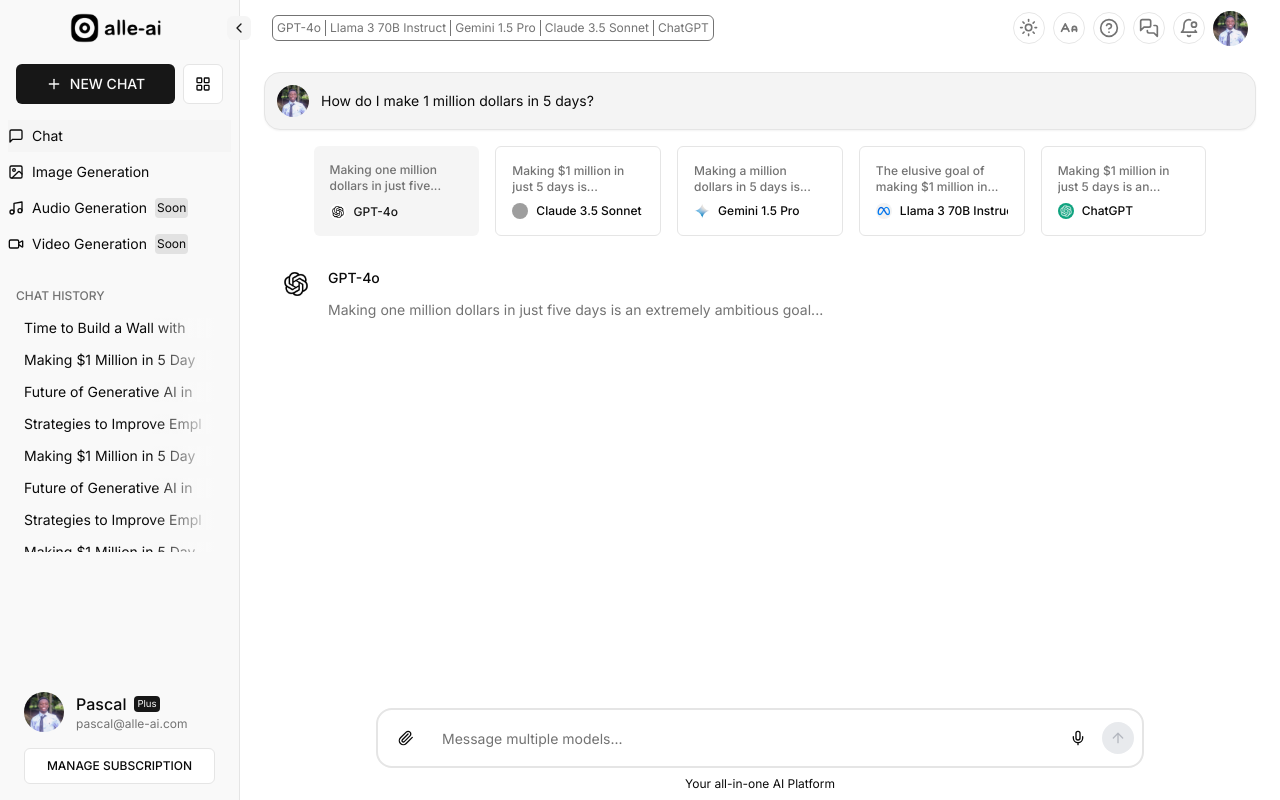
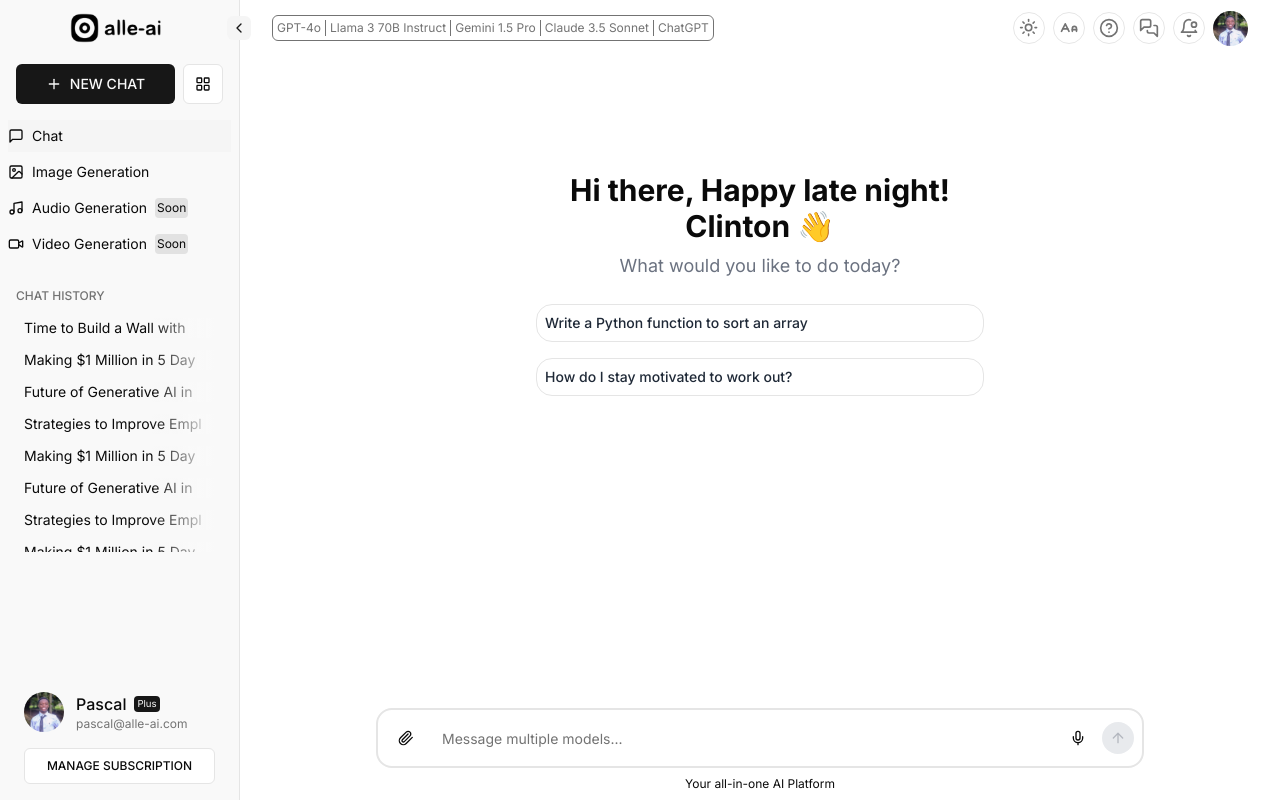
Before and after one commit to pYGOD3512/alle-ai-nextjs-project, a Next.js app: page / in a window 1280 px wide. Built offline with nearby package versions, Linux system fonts and the light colour scheme; grey boxes are pictures that could not be loaded.

Commit message:
modified some files for code  efficiency

```diff
--- a/components/features/ChatArea.tsx
+++ b/components/features/ChatArea.tsx
@@ -1,18 +1,41 @@
-'use client';
+//@ts-nocheck
+"use client";
 
-import { useState } from 'react';
+import { useState } from "react";
 import { ScrollArea } from "@/components/ui/scroll-area";
-import { ModelSelector } from './ModelSelector';
-import { ChatMessage } from './ChatMessage';
-import { ChatInput } from './ChatInput';
-import { ModelResponse } from './ModelResponse';
-import {MODELS, Message, initialMessages, useSidebarStore } from '@/lib/constants';
+import { ModelSelector } from "./ModelSelector";
+import { ChatMessage } from "./ChatMessage";
+import { ChatInput } from "./ChatInput";
+import { ModelResponse } from "./ModelResponse";
+import {
+  MODELS,
+  Message,
+  initialMessages,
+  useSidebarStore,
+} from "@/lib/constants";
+import GreetingMessage from "./GreetingMessage";
+
+// static options
+const options = [
+  {
+    label: "Write a Python function to sort an array",
+  },
+  {
+    label: "How do I stay motivated to work out?",
+  },
+];
 
 export function ChatArea() {
   const { isOpen } = useSidebarStore();
-  const [messages, setMessages] = useState<Message[]>(initialMessages.map(message => ({...message, sender: message.sender as 'user' | 'ai'})));
-  const [input, setInput] = useState('');
-  const [activeModel, setActiveModel] = useState('gpt4');
+  const [messages, setMessages] = useState<Message[]>(
+    initialMessages.map((message) => ({
+      ...message,
+      sender: message.sender as "user" | "ai",
+    }))
+  );
+  const [input, setInput] = useState("");
+  const [chatStarted, setChatStarted] = useState(false);
+  const [activeModel, setActiveModel] = useState("gpt4");
 
   const handleSend = () => {
     if (!input.trim()) return;
@@ -20,28 +43,33 @@ export function ChatArea() {
     const newMessage: Message = {
       id: Date.now().toString(),
       content: input,
-      sender: 'user',
+      sender: "user",
       timestamp: new Date(),
       responses: [
         {
-          model: 'GPT-4o',
-          content: 'Sample response from GPT-4o...',
-          icon: '/models/gpt-4o.png',
+          model: "GPT-4o",
+          content: "Sample response from GPT-4o...",
+          icon: "/models/gpt-4o.png",
         },
       ],
     };
 
     setMessages([...messages, newMessage]);
-    setInput('');
+    setInput("");
   };
-
+  const handleClicked = (opt: { label: String }) => {
+    setInput(opt.label as String);
+  };
   return (
-    <div className={`flex flex-col h-[calc(100vh-3.5rem)] transition-all duration-300 ${
-      isOpen ? 'pl-60' : 'pl-16'
-    }`}>
+    <div
+      className={`flex flex-col h-[calc(100vh-3.5rem)] transition-all duration-300 ${
+        isOpen ? "pl-60" : "pl-16"
+      }`}
+    >
       <ScrollArea className="flex-1">
         <div className="max-w-5xl mt-4 mx-auto px-4">
-          {messages.map((message) => (
+          {chatStarted ? (
+            messages.map((message) => (
               <div key={message.id} className="mb-8">
                 <ChatMessage
                   content={message.content}
@@ -57,22 +85,38 @@ export function ChatArea() {
                     />
                     <div className="mt-4">
                       <ModelResponse
-                      model={MODELS.find(m => m.id === activeModel)?.name || ''}
-                      content={message.responses.find(r => r.model === MODELS.find(m => m.id === activeModel)?.name)?.content || ''}
-                      model_img={MODELS.find(m => m.id === activeModel)?.icon || ''}
+                        model={
+                          MODELS.find((m) => m.id === activeModel)?.name || ""
+                        }
+                        content={
+                          message.responses.find(
+                            (r) =>
+                              r.model ===
+                              MODELS.find((m) => m.id === activeModel)?.name
+                          )?.content || ""
+                        }
+                        model_img={
+                          MODELS.find((m) => m.id === activeModel)?.icon || ""
+                        }
                       />
                     </div>
                   </div>
                 )}
               </div>
-          ))}
+            ))
+          ) : (
+            <div className="flex-1 mt-20 py-4">
+              <GreetingMessage
+                username={"Clinton"}
+                options={options}
+                handlePressed={handleClicked}
+              />
+            </div>
+          )}
         </div>
       </ScrollArea>
-      <ChatInput
-        value={input}
-        onChange={setInput}
-        onSend={handleSend}
-      />
+
+      <ChatInput value={input} onChange={setInput} onSend={handleSend} />
     </div>
   );
 }
```
Lines whose indentation alone changed are shown as unchanged.
